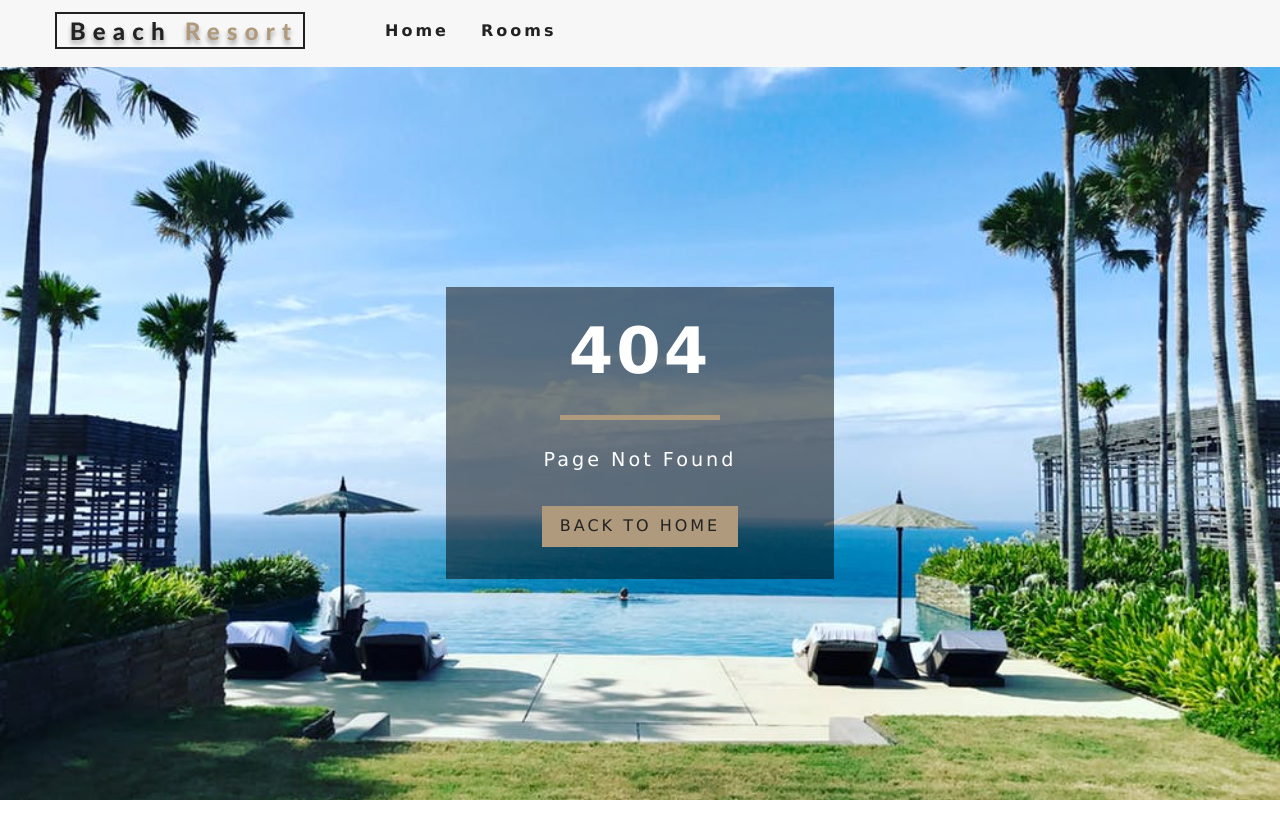
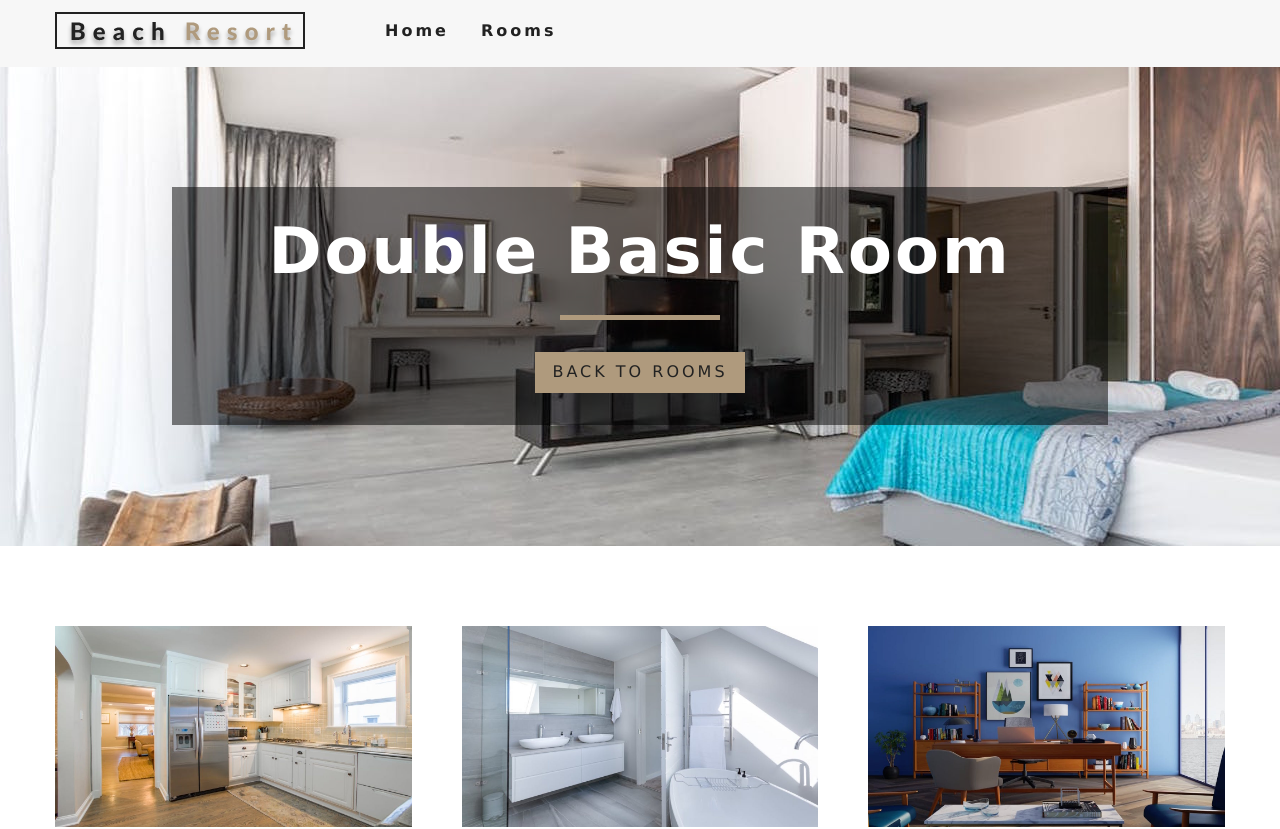
Before and after one commit to Arup-paul/react-beach-resort, a React (Create React App) app: page /react-beach-resort/rooms/double-basic in a window 1280 px wide. Before the commit this address had no page. Shown: the top 829 px of the page. Before the commit the page ends 800 px from the top, so only its background shows below. Built offline with nearby package versions, Linux system fonts and the light colour scheme.

Commit message:
updating

```diff
--- a/src/App.js
+++ b/src/App.js
@@ -12,9 +12,9 @@ function App() {
     <>
         <Navbar />
          <Switch>
-            <Route exact path="/" component={Home} />
-            <Route exact path="/rooms" component={Rooms} />
-            <Route exact path="/rooms/:slug" component={SingleRoom} />
+            <Route exact path="/react-beach-resort" component={Home} />
+            <Route exact path="/react-beach-resort/rooms" component={Rooms} />
+            <Route exact path="/react-beach-resort/rooms/:slug" component={SingleRoom} />
              <Route component={Error} />
          </Switch>
     </>
--- a/src/Components/Navbar.js
+++ b/src/Components/Navbar.js
@@ -22,7 +22,7 @@ class Navbar extends Component {
             <nav className="navbar">
                   <div className="nav-center">
                       <div className="nav-header">
-                          <Link to="/">
+                          <Link to="/react-beach-resort/">
                               <img src={logo} alt="Beach Resort" />
                           </Link>
                           <button
@@ -35,10 +35,10 @@ class Navbar extends Component {
                       </div>
                       <ul className={this.state.isOpen ? "nav-links show-nav" : "nav-links"}>
                            <li>
-                               <Link to="/">Home</Link>
+                               <Link to="/react-beach-resort/">Home</Link>
                            </li>
                           <li>
-                               <Link to="/rooms">Rooms</Link>
+                               <Link to="/react-beach-resort/rooms">Rooms</Link>
                            </li>
                       </ul>
                   </div>
--- a/src/Components/Room.js
+++ b/src/Components/Room.js
@@ -12,7 +12,7 @@ function Room({room}) {
                      <h5>${price}</h5>
                      <p>per night</p>
                  </div>
-                 <Link to={`/rooms/${slug}`} className="btn-primary room-link">
+                 <Link to={`/react-beach-resort/rooms/${slug}`} className="btn-primary room-link">
                      Features
                  </Link>
              </div>
--- a/src/pages/Error.js
+++ b/src/pages/Error.js
@@ -10,7 +10,7 @@ function Error( ) {
                  title="404"
                  subtitle="page not found"
              >
-                 <Link to='/' className="btn-primary">
+                 <Link to='/react-beach-resort' className="btn-primary">
                      Back To Home
                  </Link>
              </Banner>
--- a/src/pages/Home.js
+++ b/src/pages/Home.js
@@ -14,7 +14,7 @@ function Home() {
                    title="Luxirious Roomds"
                    subtitle="delux rooms startion $299"
                >
-                   <Link to='/rooms' className="btn-primary">
+                   <Link to='/react-beach-resort/rooms' className="btn-primary">
                        Our Room
                    </Link>
                </Banner>
--- a/src/pages/Rooms.js
+++ b/src/pages/Rooms.js
@@ -10,7 +10,7 @@ const Rooms = () => {
             <Banner
                 title="Our Rooms"
             >
-                <Link to='/' className="btn-primary">
+                <Link to='/react-beach-resort' className="btn-primary">
                      Back To  Home
                 </Link>
             </Banner>
--- a/src/pages/SingleRoom.js
+++ b/src/pages/SingleRoom.js
@@ -25,7 +25,7 @@ class SingleRoom extends Component {
             return (
             <div className="error">
                 <h3>No Such room could be found...</h3>
-                <Link to='/rooms' className="btn-primary">
+                <Link to='/react-beach-resort/rooms' className="btn-primary">
                     Back To Rooms
                 </Link>
             </div>
@@ -46,7 +46,7 @@ class SingleRoom extends Component {
             <>
                <StyledHero img ={mainImg  || this.state.defaultImg} >
                  <Banner title={`${name} room`}>
-                  <Link to='/rooms' className='btn-primary'>
+                  <Link to='/react-beach-resort/rooms' className='btn-primary'>
                       Back to Rooms
                   </Link>
                  </Banner>
```
